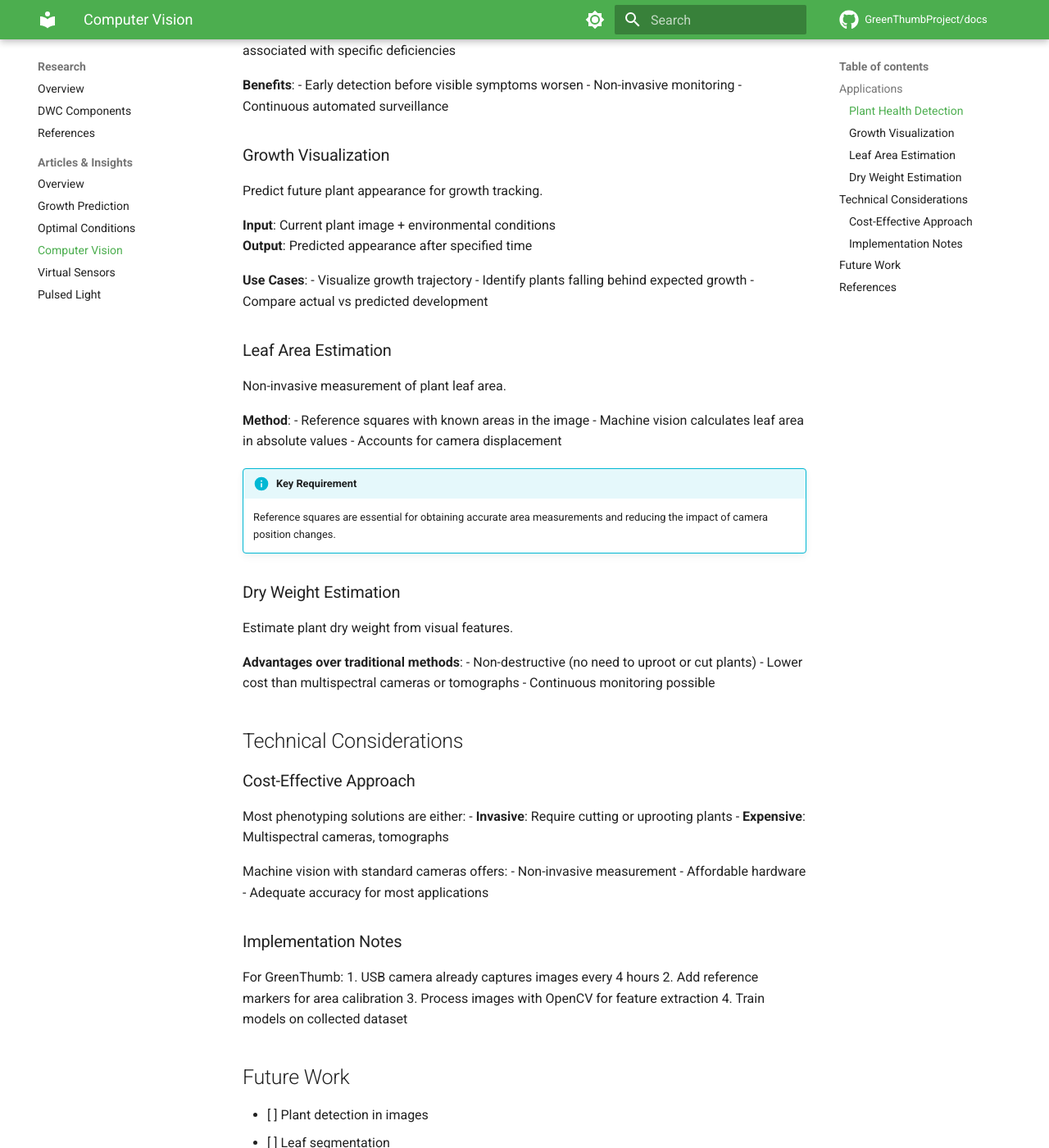
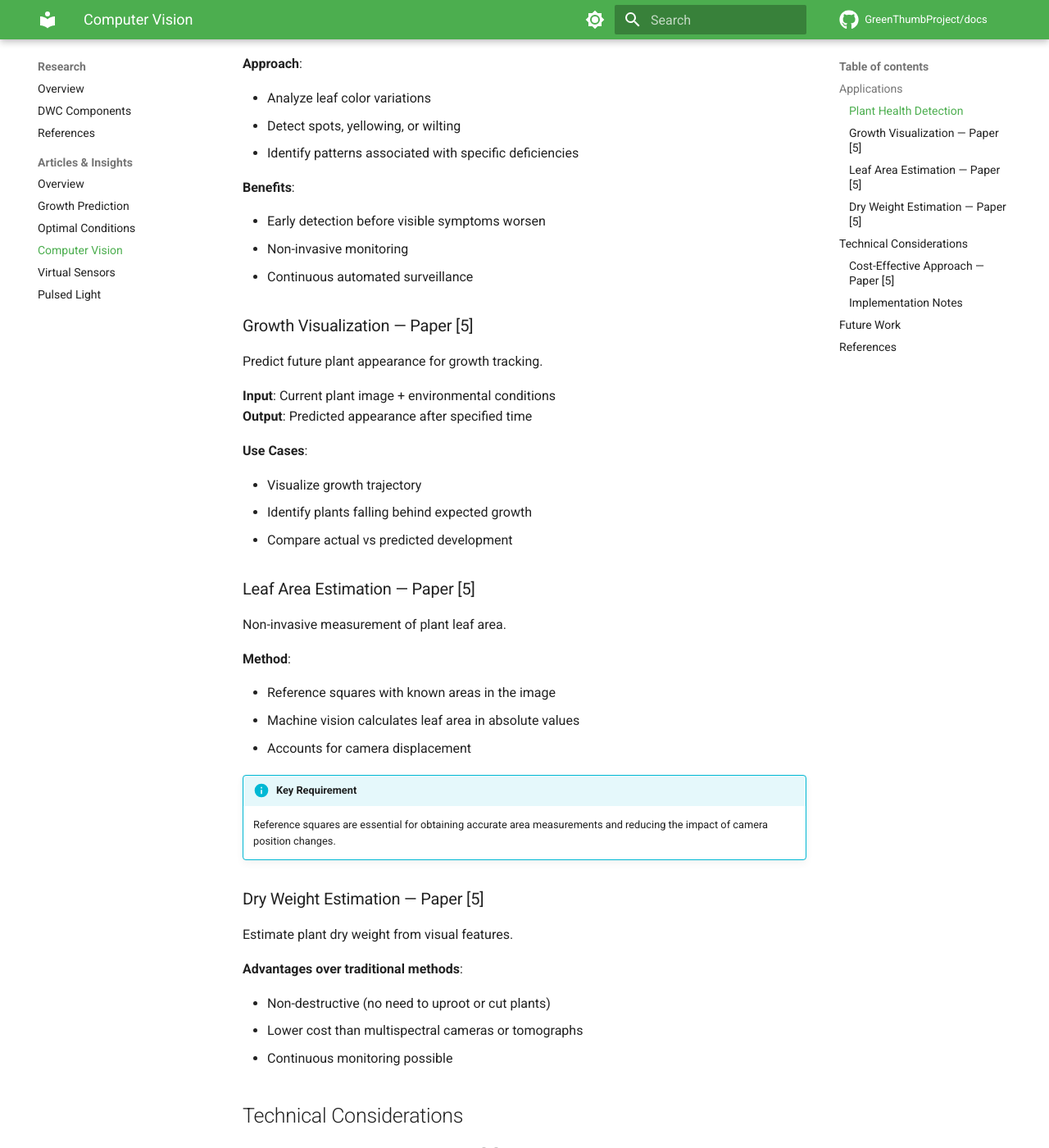
Before and after one commit to GreenThumbProject/docs, an MkDocs documentation site: the page built from docs/research/articles/computer-vision.md, in a window 1280 px wide and 1400 px high, scrolled down 408 px. Shown: the whole window at 82% size. Built offline with MkDocs 1.6.1 and Material for MkDocs 9.7.7, drawn with Linux system fonts in a browser that asks for light colours; comment, search, counter and statistics services are not loaded; some of the changed text lies outside the part shown.

Commit message:
updated formatting and references

```diff
--- a/docs/research/articles/computer-vision.md
+++ b/docs/research/articles/computer-vision.md
@@ -1,6 +1,8 @@
 # Computer Vision Models
 
 Using computer vision for plant health monitoring, growth analysis, and phenotyping.
+
+> **Primary Reference**: Paper [5] - "Plant Growth Prediction through Intelligent Embedded Sensing"
 
 ## Applications
 
@@ -9,16 +11,18 @@ Using computer vision for plant health monitoring, growth analysis, and phenotyp
 Detect nutrient deficiencies and diseases through visual analysis.
 
 **Approach**:
+
 - Analyze leaf color variations
 - Detect spots, yellowing, or wilting
 - Identify patterns associated with specific deficiencies
 
 **Benefits**:
+
 - Early detection before visible symptoms worsen
 - Non-invasive monitoring
 - Continuous automated surveillance
 
-### Growth Visualization
+### Growth Visualization — Paper [5]
 
 Predict future plant appearance for growth tracking.
 
@@ -26,15 +30,17 @@ Predict future plant appearance for growth tracking.
 **Output**: Predicted appearance after specified time
 
 **Use Cases**:
+
 - Visualize growth trajectory
 - Identify plants falling behind expected growth
 - Compare actual vs predicted development
 
-### Leaf Area Estimation
+### Leaf Area Estimation — Paper [5]
 
 Non-invasive measurement of plant leaf area.
 
 **Method**:
+
 - Reference squares with known areas in the image
 - Machine vision calculates leaf area in absolute values
 - Accounts for camera displacement
@@ -42,24 +48,27 @@ Non-invasive measurement of plant leaf area.
 !!! info "Key Requirement"
     Reference squares are essential for obtaining accurate area measurements and reducing the impact of camera position changes.
 
-### Dry Weight Estimation
+### Dry Weight Estimation — Paper [5]
 
 Estimate plant dry weight from visual features.
 
 **Advantages over traditional methods**:
+
 - Non-destructive (no need to uproot or cut plants)
 - Lower cost than multispectral cameras or tomographs
 - Continuous monitoring possible
 
 ## Technical Considerations
 
-### Cost-Effective Approach
+### Cost-Effective Approach — Paper [5]
 
 Most phenotyping solutions are either:
+
 - **Invasive**: Require cutting or uprooting plants
 - **Expensive**: Multispectral cameras, tomographs
 
 Machine vision with standard cameras offers:
+
 - Non-invasive measurement
 - Affordable hardware
 - Adequate accuracy for most applications
@@ -67,6 +76,7 @@ Machine vision with standard cameras offers:
 ### Implementation Notes
 
 For GreenThumb:
+
 1. USB camera already captures images every 4 hours
 2. Add reference markers for area calibration
 3. Process images with OpenCV for feature extraction
@@ -81,5 +91,5 @@ For GreenThumb:
 
 ## References
 
-- [5] Plant Growth Prediction through Intelligent Embedded Sensing ([DOI](https://doi.org/10.1109/ISIE45063.2020.9152399))
-- [6] Vision-Based Object Detection for Efficient Monitoring in Smart Hydroponic Systems ([DOI](https://doi.org/10.2991/978-94-6463-364-1_40))
+- **[5]** Plant Growth Prediction through Intelligent Embedded Sensing ([DOI](https://doi.org/10.1109/ISIE45063.2020.9152399))
+- **[6]** Vision-Based Object Detection for Efficient Monitoring in Smart Hydroponic Systems ([DOI](https://doi.org/10.2991/978-94-6463-364-1_40))
```
Also changed, not shown: docs/research/articles/growth-prediction.md (+9 -5 lines), docs/research/articles/optimal-conditions.md (+5 -2 lines).
